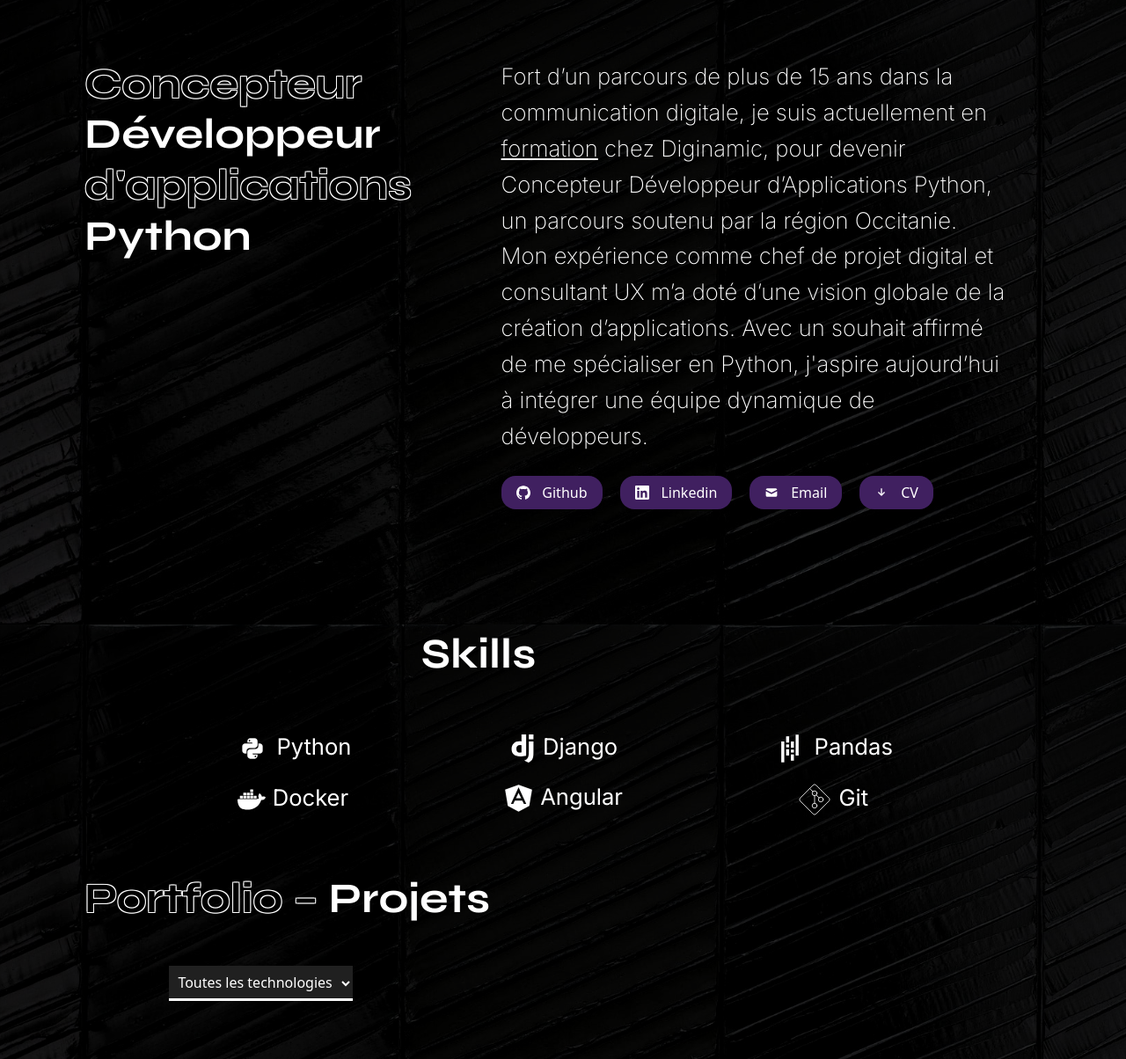
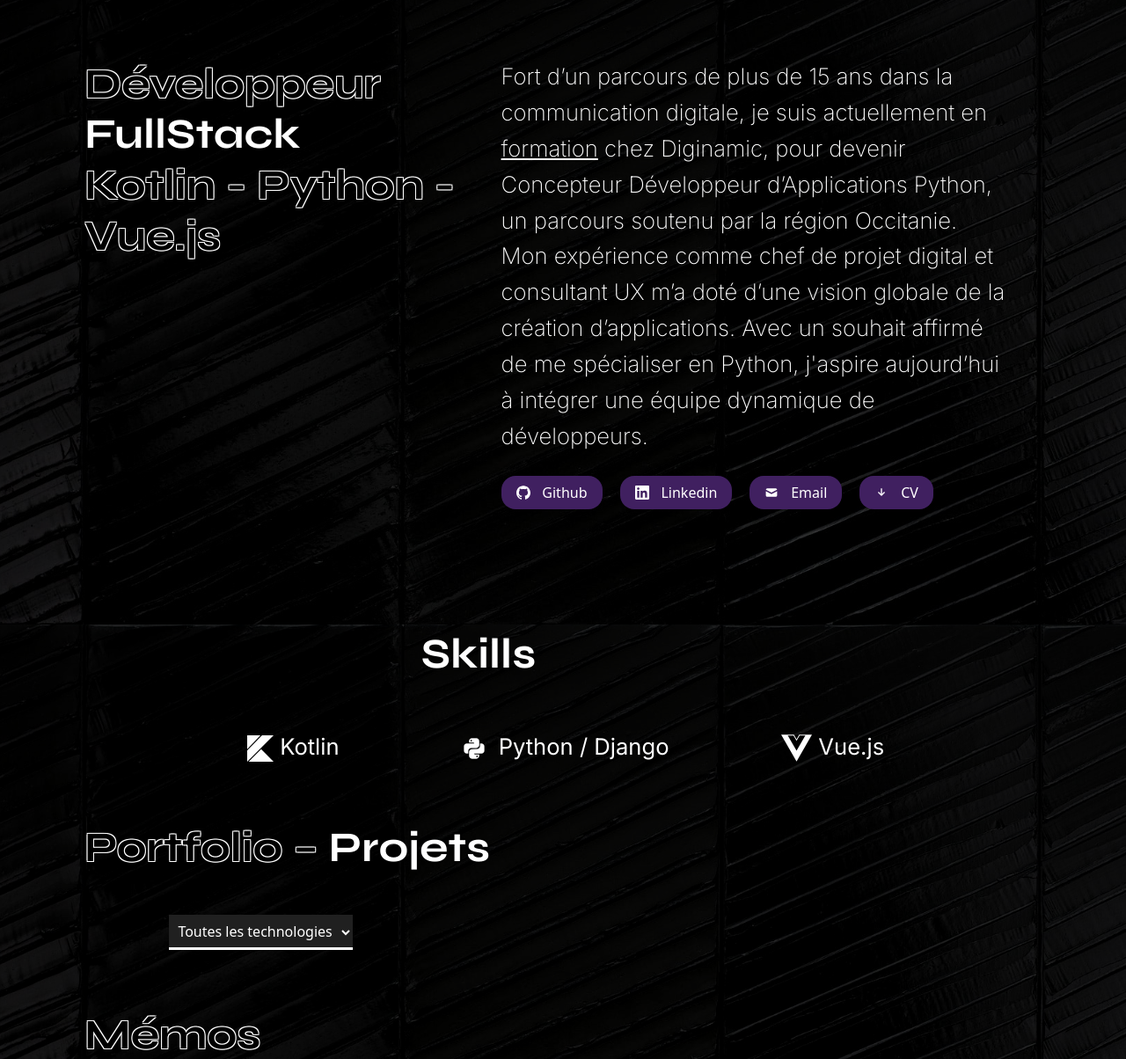
Before and after one commit to gillesah/gilleshelleu, a Django app: template templates/home.html in a window 1280 px wide. Shown: the part 90-1294 px from the top of the page at 88% size. Run offline with Django 4.2, Linux system fonts and the light colour scheme; the template is opened without the code that fills it, so the values that code supplies are empty; some libraries are stand-ins or nearby versions.

Commit message:
change some skills

```diff
--- a/templates/home.html
+++ b/templates/home.html
@@ -1,20 +1,13 @@
 {% extends "base.html" %} {% block content %}
 <div class="blocintro">
 	<div class="titleintro">
-		<h2>
-			Concepteur <strong>Développeur</strong> d'applications
-			<strong> Python</strong>
-		</h2>
+		<h2>Développeur <strong>FullStack</strong> <br />Kotlin - Python - Vue.js</h2>
 	</div>
 	<div class="introtext">
 		<p>
-			Fort d’un parcours de plus de 15 ans dans la communication digitale, je
-			suis actuellement en <a href="/education/"> formation</a> chez Diginamic,
-			pour devenir Concepteur Développeur d’Applications Python, un parcours
-			soutenu par la région Occitanie. Mon expérience comme chef de projet
-			digital et consultant UX m’a doté d’une vision globale de la création
-			d’applications. Avec un souhait affirmé de me spécialiser en Python,
-			j'aspire aujourd’hui à intégrer une équipe dynamique de développeurs.
+			Fort d’un parcours de plus de 15 ans dans la communication digitale, je suis actuellement en <a href="/education/"> formation</a> chez Diginamic, pour devenir Concepteur Développeur d’Applications Python, un
+			parcours soutenu par la région Occitanie. Mon expérience comme chef de projet digital et consultant UX m’a doté d’une vision globale de la création d’applications. Avec un souhait affirmé de me spécialiser en
+			Python, j'aspire aujourd’hui à intégrer une équipe dynamique de développeurs.
 		</p>
 		<!-- #boutons contacts  -->
 		{% include "contact_boutons.html" %}
@@ -22,6 +15,17 @@
 </div>
 <div class="skills row mb-5">
 	<h2 class="py-5"><strong>Skills</strong></h2>
+	<div class="skills-item col-md-4">
+		<p>
+			<svg fill="#fff" viewBox="0 0 24 24" role="img" xmlns="http://www.w3.org/2000/svg" width="30px" height="30px">
+				<g id="SVGRepo_bgCarrier" stroke-width="0"></g>
+				<g id="SVGRepo_tracerCarrier" stroke-linecap="round" stroke-linejoin="round"></g>
+				<g id="SVGRepo_iconCarrier"><path d="M0 24V13.848L13.505 0H24L0 24zM0 0v12.672L12.05 0H0zm1.335 24H24L12.699 12.618 1.335 24z"></path></g>
+			</svg>
+			<strong> Kotlin</strong>
+		</p>
+	</div>
+
 	<div class="skills-item col-md-4">
 		<p>
 			<svg
@@ -45,201 +49,17 @@
 						d="M 53.8333,26.9167C 57.3311,26.9167 60.1667,29.7522 60.1667,33.25L 60.1667,42.75C 60.1667,46.2478 57.3311,49.0833 53.8333,49.0833L 38,49.0833C 38,49.9578 38.7089,50.6667 39.5833,50.6667L 49.0835,50.6667L 49.0835,53.8333C 49.0835,57.3311 46.248,60.1667 42.7502,60.1667L 33.2502,60.1667C 29.7524,60.1667 26.9169,57.3311 26.9169,53.8333L 26.9167,45.5208C 26.9167,42.023 29.7524,39.1875 33.2502,39.1875L 44.3333,39.1874C 47.8311,39.1874 50.6666,36.3519 50.6666,32.8541L 50.6667,26.9167L 53.8333,26.9167 Z M 44.3333,53.0416C 43.4589,53.0416 42.75,53.709 42.75,55.0207C 42.75,56.3324 43.4588,56.6039 44.3333,56.6039C 45.2077,56.6039 45.9166,56.3324 45.9166,55.0207C 45.9166,53.709 45.2078,53.0416 44.3333,53.0416 Z M 22.1669,49.0833C 18.6691,49.0833 15.8336,46.2478 15.8336,42.75L 15.8336,33.25C 15.8336,29.7522 18.6691,26.9167 22.1669,26.9167L 38.0002,26.9167C 38.0002,26.0422 37.2913,25.3333 36.4169,25.3333L 26.9167,25.3333L 26.9167,22.1667C 26.9167,18.6689 29.7522,15.8333 33.25,15.8333L 42.75,15.8333C 46.2478,15.8333 49.0833,18.6689 49.0833,22.1667L 49.0833,30.4792C 49.0833,33.977 46.2478,36.8125 42.75,36.8125L 31.6669,36.8126C 28.1691,36.8126 25.3336,39.6481 25.3336,43.1459L 25.3335,49.0833L 22.1669,49.0833 Z M 31.6669,22.9585C 32.5413,22.9585 33.2502,22.291 33.2502,20.9793C 33.2502,19.6677 32.5413,19.3961 31.6669,19.3961C 30.7924,19.3961 30.0836,19.6677 30.0836,20.9793C 30.0836,22.291 30.7924,22.9585 31.6669,22.9585 Z " />
 				</g>
 			</svg>
-			<strong>Python</strong>
-		</p>
-		<p>
-			<svg
-				fill="#fff"
-				width="32px"
-				height="32px"
-				viewBox="0 0 512 512"
-				id="Layer_1"
-				data-name="Layer 1"
-				xmlns="http://www.w3.org/2000/svg">
-				<path
-					d="M507,211.16c-1.42-1.19-14.25-10.94-41.79-10.94a132.55,132.55,0,0,0-21.61,1.9c-5.22-36.4-35.38-54-36.57-55l-7.36-4.28-4.75,6.9a101.65,101.65,0,0,0-13.06,30.45c-5,20.7-1.9,40.2,8.55,56.85-12.59,7.14-33,8.8-37.28,9H15.94A15.93,15.93,0,0,0,0,262.07,241.25,241.25,0,0,0,14.75,348.9C26.39,379.35,43.72,402,66,415.74,91.22,431.2,132.3,440,178.6,440a344.23,344.23,0,0,0,62.45-5.71,257.44,257.44,0,0,0,81.69-29.73,223.55,223.55,0,0,0,55.57-45.67c26.83-30.21,42.74-64,54.38-94h4.75c29.21,0,47.26-11.66,57.23-21.65a63.31,63.31,0,0,0,15.2-22.36l2.14-6.18Z" />
-				<path
-					d="M47.29,236.37H92.4a4,4,0,0,0,4-4h0V191.89a4,4,0,0,0-4-4H47.29a4,4,0,0,0-4,4h0v40.44a4.16,4.16,0,0,0,4,4h0" />
-				<path
-					d="M109.5,236.37h45.12a4,4,0,0,0,4-4h0V191.89a4,4,0,0,0-4-4H109.5a4,4,0,0,0-4,4v40.44a4.16,4.16,0,0,0,4,4" />
-				<path
-					d="M172.9,236.37H218a4,4,0,0,0,4-4h0V191.89a4,4,0,0,0-4-4H172.9a4,4,0,0,0-4,4h0v40.44a3.87,3.87,0,0,0,4,4h0" />
-				<path
-					d="M235.36,236.37h45.12a4,4,0,0,0,4-4V191.89a4,4,0,0,0-4-4H235.36a4,4,0,0,0-4,4h0v40.44a4,4,0,0,0,4,4h0" />
-				<path
-					d="M109.5,178.57h45.12a4.16,4.16,0,0,0,4-4V134.09a4,4,0,0,0-4-4H109.5a4,4,0,0,0-4,4v40.44a4.34,4.34,0,0,0,4,4" />
-				<path
-					d="M172.9,178.57H218a4.16,4.16,0,0,0,4-4V134.09a4,4,0,0,0-4-4H172.9a4,4,0,0,0-4,4h0v40.44a4,4,0,0,0,4,4" />
-				<path
-					d="M235.36,178.57h45.12a4.16,4.16,0,0,0,4-4V134.09a4.16,4.16,0,0,0-4-4H235.36a4,4,0,0,0-4,4h0v40.44a4.16,4.16,0,0,0,4,4" />
-				<path
-					d="M235.36,120.53h45.12a4,4,0,0,0,4-4V76a4.16,4.16,0,0,0-4-4H235.36a4,4,0,0,0-4,4h0v40.44a4.17,4.17,0,0,0,4,4" />
-				<path
-					d="M298.28,236.37H343.4a4,4,0,0,0,4-4V191.89a4,4,0,0,0-4-4H298.28a4,4,0,0,0-4,4h0v40.44a4.16,4.16,0,0,0,4,4" />
-			</svg>
-			<strong> Docker</strong>
+			<strong>Python / Django</strong>
 		</p>
 	</div>
 	<div class="skills-item col-md-4">
 		<p>
-			<svg
-				fill="#ffffff"
-				version="1.1"
-				xmlns="http://www.w3.org/2000/svg"
-				xmlns:xlink="http://www.w3.org/1999/xlink"
-				width="32px"
-				height="32px"
-				viewBox="0 0 512 512"
-				enable-background="new 0 0 512 512"
-				xml:space="preserve"
-				stroke="#ffffff">
+			<svg fill="#FFF" width="35px" height="35px" viewBox="0 0 24 24" role="img" xmlns="http://www.w3.org/2000/svg">
 				<g id="SVGRepo_bgCarrier" stroke-width="0"></g>
-				<g
-					id="SVGRepo_tracerCarrier"
-					stroke-linecap="round"
-					stroke-linejoin="round"></g>
-				<g id="SVGRepo_iconCarrier">
-					<g id="5151e0c8492e5103c096af88a51f62ed">
-						<path
-							display="inline"
-							d="M321.38,0.5h-83.553v127.405c-12.483-3.253-22.786-4.338-36.354-4.338 c-87.349,0-143.781,55.34-143.781,140.52c0,88.441,53.176,134.556,155.181,134.556c34.165,0,65.639-3.254,108.508-11.392V0.5z M237.827,329.203c-11.938,1.623-19.533,2.162-28.755,2.162c-42.865,0-66.197-24.409-66.197-68.904 c0-45.573,24.413-71.616,66.743-71.616c10.303,0,18.437,1.084,28.209,4.338V329.203z M454.309,0.949v85.726h-83.557V0.949H454.309z M370.752,129.532h83.557v193.699c0,66.735-4.889,98.743-19.537,126.417c-13.56,26.59-31.466,43.403-68.365,61.852l-77.589-36.896 c36.889-17.359,54.81-32.542,66.197-55.883c11.934-23.874,15.737-51.544,15.737-124.252V129.532z"></path>
-					</g>
-				</g>
+				<g id="SVGRepo_tracerCarrier" stroke-linecap="round" stroke-linejoin="round"></g>
+				<g id="SVGRepo_iconCarrier"><path d="M24,1.61H14.06L12,5.16,9.94,1.61H0L12,22.39ZM12,14.08,5.16,2.23H9.59L12,6.41l2.41-4.18h4.43Z"></path></g>
 			</svg>
-			<strong>Django</strong>
-		</p>
-		<p>
-			<svg
-				fill="#ffffff"
-				width="35px"
-				height="35px"
-				viewBox="0 0 512 512"
-				xmlns="http://www.w3.org/2000/svg"
-				stroke="#ffffff">
-				<g id="SVGRepo_bgCarrier" stroke-width="0"></g>
-				<g
-					id="SVGRepo_tracerCarrier"
-					stroke-linecap="round"
-					stroke-linejoin="round"></g>
-				<g id="SVGRepo_iconCarrier">
-					<title>ionicons-v5_logos</title>
-					<polygon
-						points="213.57 256 298.42 256 255.99 166.64 213.57 256"></polygon>
-					<path
-						d="M256,32,32,112,78.12,384,256,480l177.75-96L480,112Zm88,320-26.59-56H194.58L168,352H128L256,72,384,352Z"></path>
-				</g>
-			</svg>
-			<strong> Angular</strong>
-		</p>
-	</div>
-	<div class="skills-item col-md-4">
-		<p>
-			<svg
-				id="Layer_1"
-				data-name="Layer 1"
-				viewBox="0 0 210.21 280.43"
-				version="1.1"
-				sodipodi:docname="pandas_mark.svg"
-				inkscape:version="0.92.4 (unknown)"
-				width="40px"
-				height="40px"
-				fill="#fff">
-				<rect
-					class="cls-1"
-					x="74.51"
-					y="43.03"
-					width="24.09"
-					height="50.02"
-					id="rect8" />
-				<rect
-					class="cls-1"
-					x="74.51"
-					y="145.78"
-					width="24.09"
-					height="50.02"
-					id="rect10" />
-				<rect
-					class="cls-2"
-					x="74.51"
-					y="107.65"
-					width="24.09"
-					height="23.6"
-					id="rect12"
-					style="fill: #fff; fill-opacity: 1" />
-				<rect
-					class="cls-1"
-					x="35.81"
-					y="84.15"
-					width="24.09"
-					height="166.27"
-					id="rect14" />
-				<rect
-					class="cls-1"
-					x="112.41"
-					y="187.05"
-					width="24.09"
-					height="50.02"
-					id="rect16" />
-				<rect
-					class="cls-1"
-					x="112.41"
-					y="84.21"
-					width="24.09"
-					height="50.02"
-					id="rect18" />
-				<rect
-					class="cls-3"
-					x="112.41"
-					y="148.84"
-					width="24.09"
-					height="23.6"
-					id="rect20" />
-				<rect
-					class="cls-1"
-					x="150.3"
-					y="30"
-					width="24.09"
-					height="166.27"
-					id="rect22" />
-			</svg>
-			<strong>Pandas</strong>
-		</p>
-		<p>
-			<svg
-				width="40px"
-				height="40px"
-				viewBox="0 0 48 48"
-				xmlns="http://www.w3.org/2000/svg"
-				fill="#ffffff"
-				stroke="#ffffff">
-				<g id="SVGRepo_bgCarrier" stroke-width="0"></g>
-				<g
-					id="SVGRepo_tracerCarrier"
-					stroke-linecap="round"
-					stroke-linejoin="round"></g>
-				<g id="SVGRepo_iconCarrier">
-					<de#fs>
-						<style>
-							.a {
-								fill: none;
-								stroke: #ffffff;
-								stroke-linecap: round;
-								stroke-linejoin: round;
-							}
-						</style>
-					</de#fs>
-					<path
-						class="a"
-						d="M4.21,22.12a2.87,2.87,0,0,0,0,3.77L22.12,43.8a2.87,2.87,0,0,0,3.77,0l17.9-17.91a2.85,2.85,0,0,0,0-3.77L25.89,4.21A2.68,2.68,0,0,0,24,3.51h0a2.66,2.66,0,0,0-1.88.71Z"></path>
-					<line class="a" x1="26.33" y1="17.85" x2="30.15" y2="21.67"></line>
-					<line class="a" x1="17.4" y1="8.92" x2="21.67" y2="13.19"></line>
-					<circle class="a" cx="24" cy="32.41" r="3.3"></circle>
-					<circle class="a" cx="24" cy="15.52" r="3.3"></circle>
-					<circle class="a" cx="32.48" cy="24" r="3.3"></circle>
-					<line class="a" x1="24" y1="29.11" x2="24" y2="18.82"></line>
-				</g>
-			</svg>
-			<strong>Git</strong>
+			<strong>Vue.js</strong>
 		</p>
 	</div>
 </div>
```
Also changed, not shown: requirements.txt (+55 -2 lines), 1 other file.
